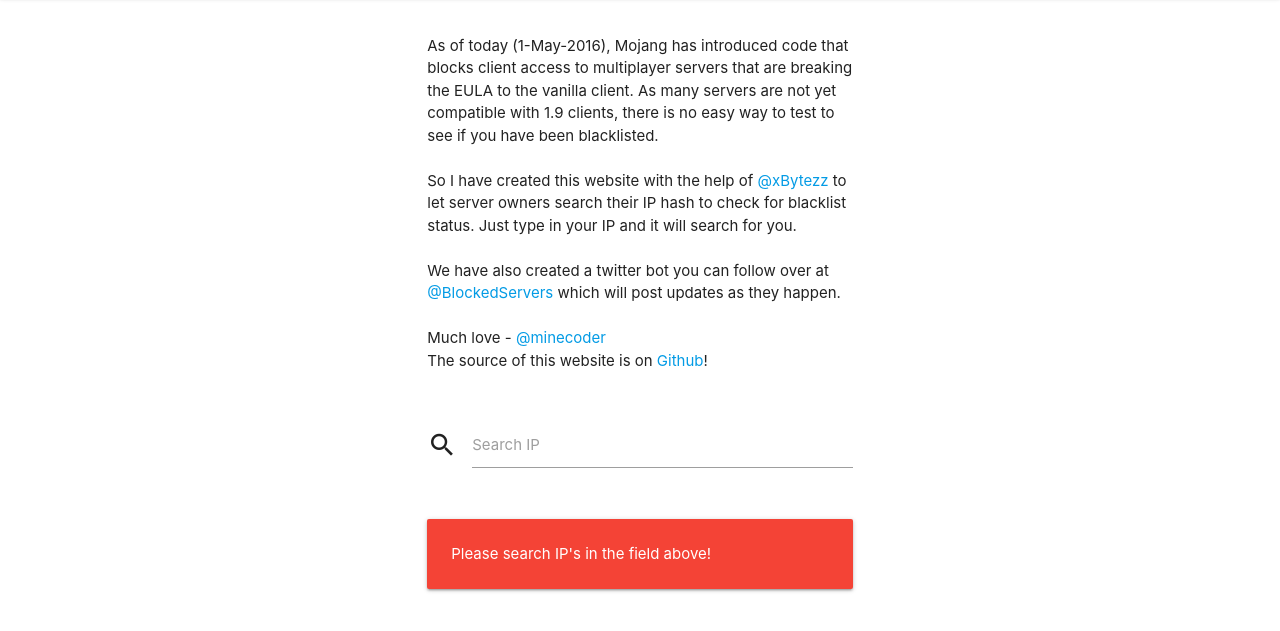
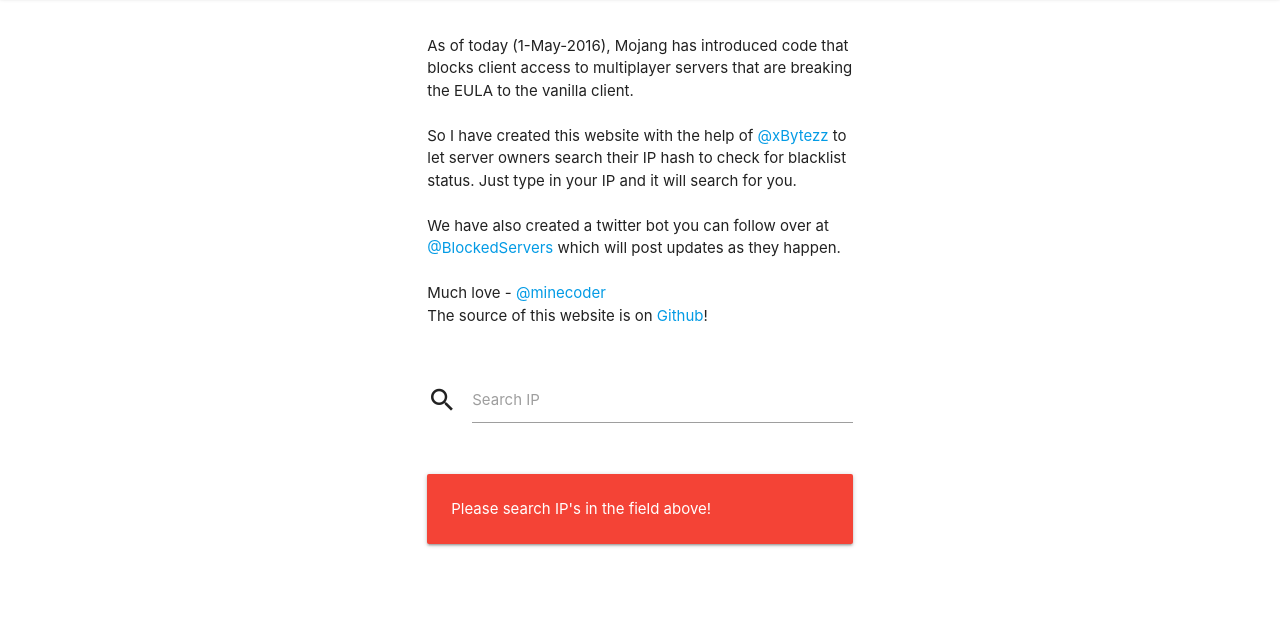
Before and after one commit to theminecoder/blockedservers-website, a website: page public/index.html in a window 1280 px wide. Shown: the part 67-698 px from the top of the page. Drawn offline with nearby package versions, Linux system fonts and the light colour scheme.

Commit message:
Remove other 1.9 related message

```diff
--- a/public/index.html
+++ b/public/index.html
@@ -15,7 +15,7 @@
 			<div class="row">
 				<div class="col s12 m8 l6 offset-m2 offset-l3">
 					<br>
-					<p>As of today (1-May-2016), Mojang has introduced code that blocks client access to multiplayer servers that are breaking the EULA to the vanilla client. As many servers are not yet compatible with 1.9 clients, there is no easy way to test to see if you have been blacklisted.
+					<p>As of today (1-May-2016), Mojang has introduced code that blocks client access to multiplayer servers that are breaking the EULA to the vanilla client.
 					<br><br>
 					So I have created this website with the help of <a href="https://twitter.com/xBytezz" target="_blank">@xBytezz</a> to let server owners search their IP hash to check for blacklist status. Just type in your IP and it will search for you.
 					<br><br>
```
